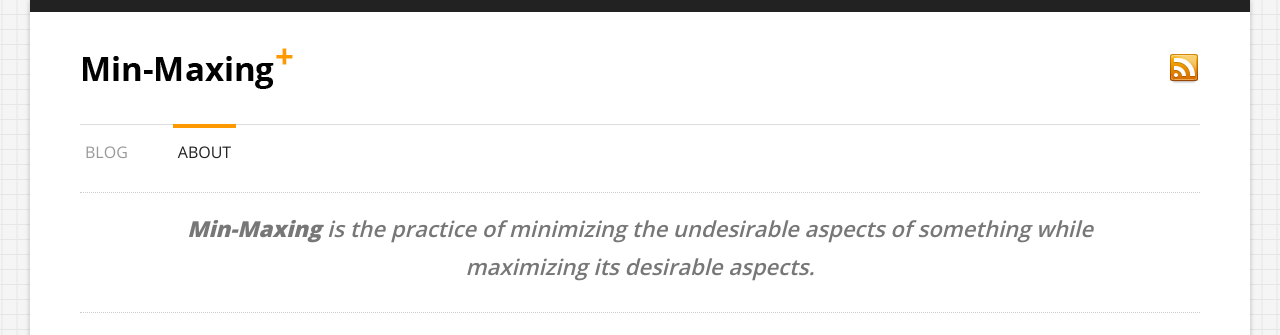
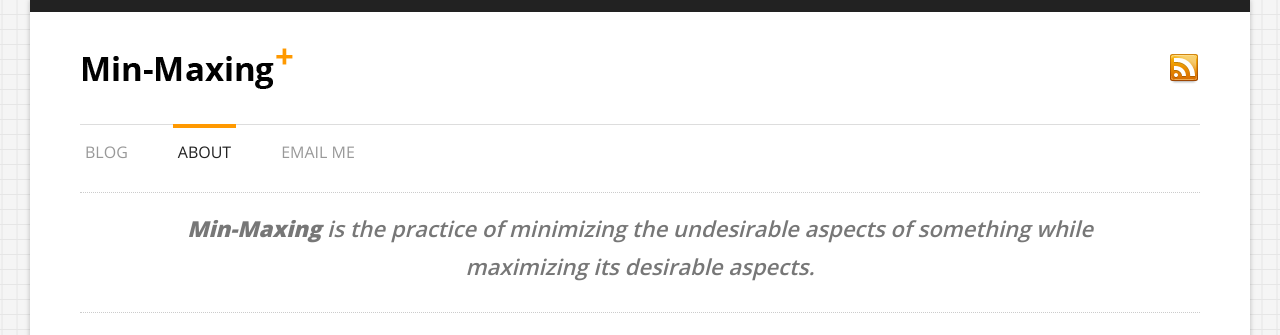
Before and after one commit to syelle/syelle.github.com, a Jekyll site: the page built from about/index.html, in a window 1280 px wide. Shown: the top 335 px of the page. Built offline with Jekyll 4.4.1, drawn with Linux system fonts in a browser that asks for light colours.

Commit message:
add 'email me' link to site menu

```diff
--- a/_config.yml
+++ b/_config.yml
@@ -19,3 +19,6 @@ navigation:
 - text: About
   url: /about/
   layout: about
+- text: Email Me
+  url: mailto:shaun@min-maxing.com
+  layout: external-link
```
